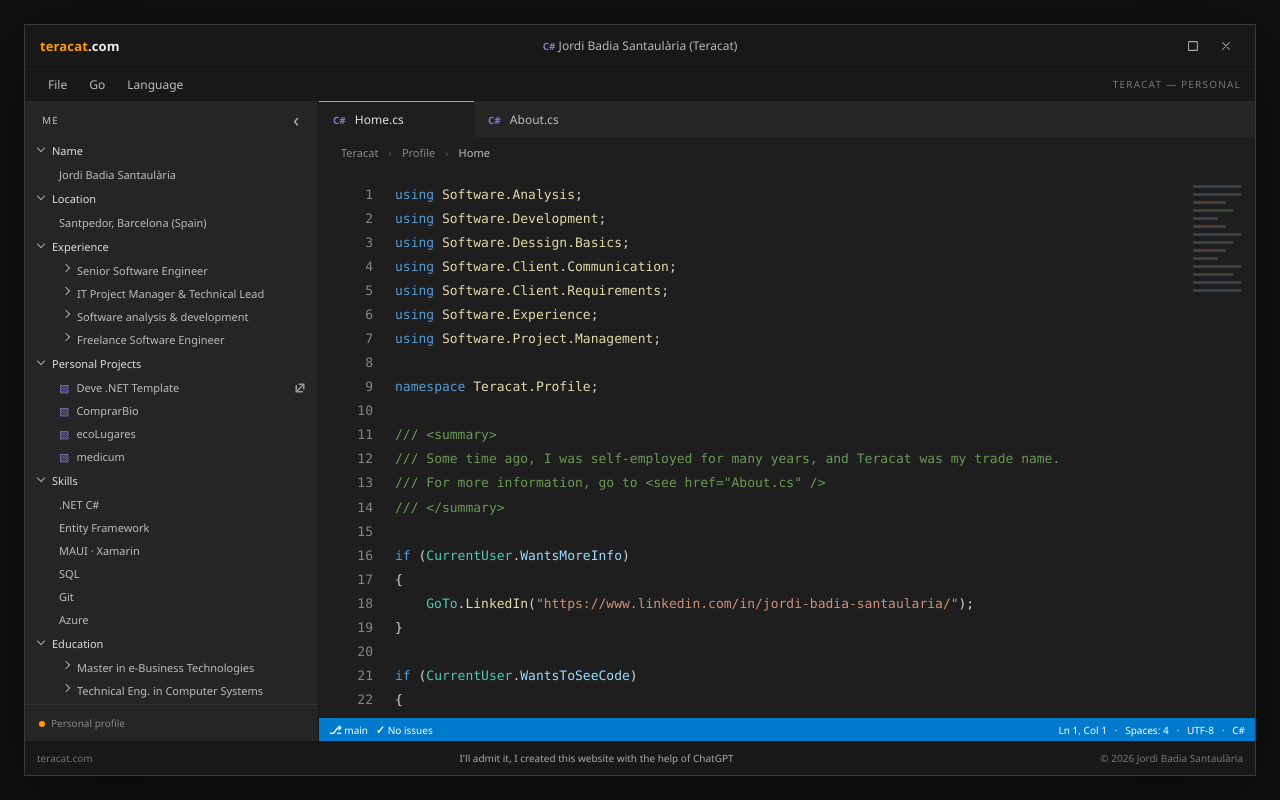
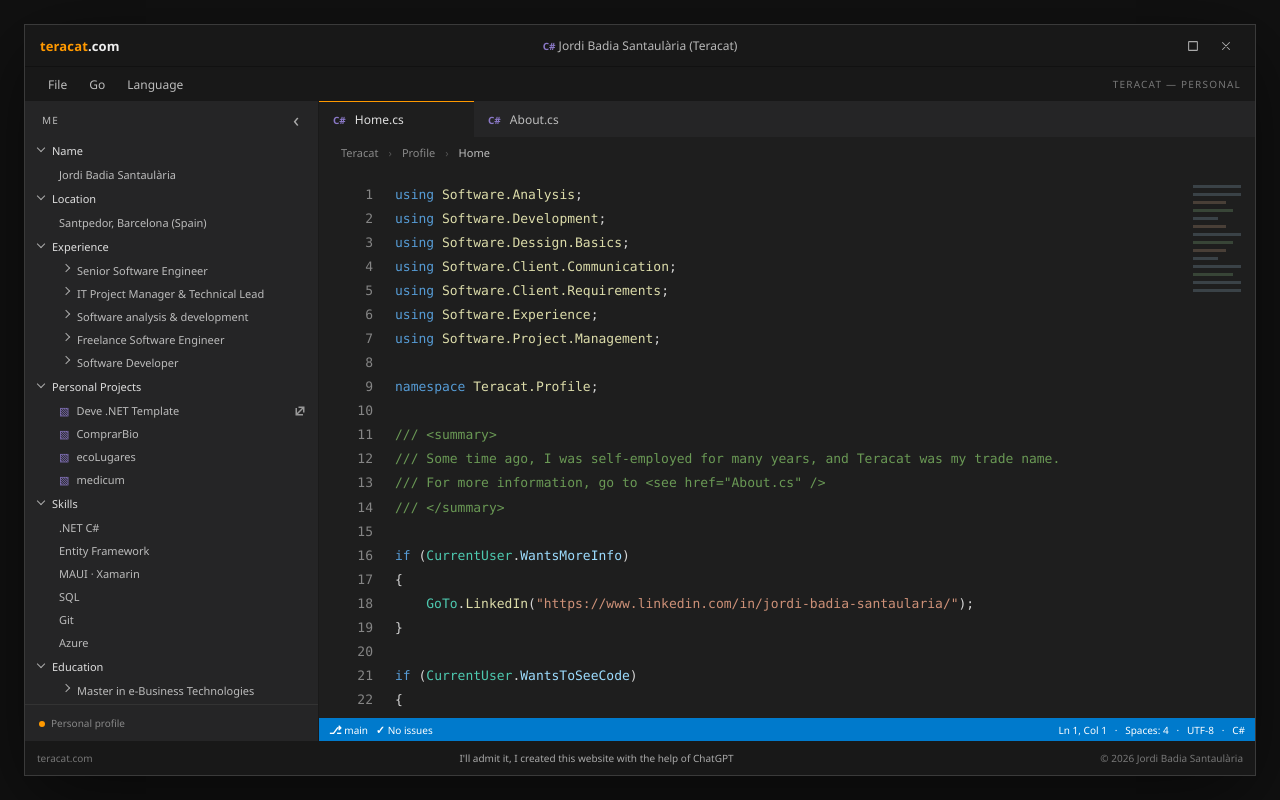
Before and after one commit to teracat/personal-web, a plain HTML site: page index.html in a window 1280 px wide. Drawn offline with Linux system fonts and the light colour scheme.

Commit message:
Added some information and some improvements for the mobile and tablet versions

```diff
--- a/index.html
+++ b/index.html
@@ -86,6 +86,9 @@
               <div class="tree-branch is-collapsed">
                 <button class="tree-item indent-1 tree-parent role-parent" type="button" aria-expanded="false" aria-controls="tree-role-4"><span class="chevron">⌄</span><span data-i18n="me.role4">Freelance Software Engineer</span></button>
                 <div class="tree-children" id="tree-role-4"><div class="tree-item indent-2" data-i18n="me.role4.company">Teracat [May 2004..Apr 2026]</div><div class="tree-item indent-2" data-i18n="me.role4.details">Partial Time · Remote</div></div>
+              </div>              <div class="tree-branch is-collapsed">
+                <button class="tree-item indent-1 tree-parent role-parent" type="button" aria-expanded="false" aria-controls="tree-role-5"><span class="chevron">⌄</span><span data-i18n="me.role5">Software Developer</span></button>
+                <div class="tree-children" id="tree-role-5"><div class="tree-item indent-2" data-i18n="me.role5.company">Xarxa Consultoria Informàtica [Jun 2002..May 2004]</div><div class="tree-item indent-2" data-i18n="me.role5.details">Full Time · In-Site [Manresa]</div></div>
               </div>
             </div>
           </div>
@@ -110,11 +113,11 @@
               <div class="tree-branch is-collapsed">
                 <button class="tree-item indent-1 tree-parent role-parent" type="button" aria-expanded="false" aria-controls="tree-degree-1"><span class="chevron">⌄</span><span data-i18n="me.degree1">Master in e-Business Technologies</span></button>
                 <div class="tree-children" id="tree-degree-2"><div class="tree-item indent-2" data-i18n="me.degree1Note">Mainly Oracle and Java</div></div>
-                <div class="tree-children" id="tree-degree-1"><div class="tree-item indent-2" data-i18n="me.degree2Note">[2001..2002]</div></div>
+                <div class="tree-children" id="tree-degree-1"><div class="tree-item indent-2" data-i18n="me.degree2Note">ICT · Institut Català de Tecnologia [2001..2002]</div></div>
               </div>
               <div class="tree-branch is-collapsed">
                 <button class="tree-item indent-1 tree-parent role-parent" type="button" aria-expanded="false" aria-controls="tree-degree-1"><span class="chevron">⌄</span><span data-i18n="me.degree2">Technical Eng. in Computer Systems</span></button>
-                <div class="tree-children" id="tree-degree-3"><div class="tree-item indent-2" data-i18n="me.degree3Note">[1998..2002]</div></div>
+                <div class="tree-children" id="tree-degree-3"><div class="tree-item indent-2" data-i18n="me.degree3Note">UAB · Univesitat Autònoma de Barcelona [1998..2002]</div></div>
               </div>
             </div>
           </div>
@@ -131,13 +134,13 @@
 
         <section class="code-view" aria-label="C# code editor">
           <div class="code-lines code-home" data-panel="home">
-            <div class="line"><span class="kw">using</span> <span class="ns">Software.Analysis</span>;</div>
-            <div class="line"><span class="kw">using</span> <span class="ns">Software.Development</span>;</div>
-            <div class="line"><span class="kw">using</span> <span class="ns">Software.Dessign.Basics</span>;</div>
-            <div class="line"><span class="kw">using</span> <span class="ns">Software.Client.Communication</span>;</div>
-            <div class="line"><span class="kw">using</span> <span class="ns">Software.Client.Requirements</span>;</div>
-            <div class="line"><span class="kw">using</span> <span class="ns">Software.Experience</span>;</div>
-            <div class="line"><span class="kw">using</span> <span class="ns">Software.Project.Management</span>;</div>
+            <div class="line"><span class="kw">using</span> <span class="ns">Software.<span data-code="using.analysis">Analysis</span></span>;</div>
+            <div class="line"><span class="kw">using</span> <span class="ns">Software.<span data-code="using.development">Development</span></span>;</div>
+            <div class="line"><span class="kw">using</span> <span class="ns">Software.<span data-code="using.design">Dessign.Basics</span></span>;</div>
+            <div class="line"><span class="kw">using</span> <span class="ns">Software.<span data-code="using.communication">Client.Communication</span></span>;</div>
+            <div class="line"><span class="kw">using</span> <span class="ns">Software.<span data-code="using.requirements">Client.Requirements</span></span>;</div>
+            <div class="line"><span class="kw">using</span> <span class="ns">Software.<span data-code="using.experience">Experience</span></span>;</div>
+            <div class="line"><span class="kw">using</span> <span class="ns">Software.<span data-code="using.projectManagement">Project.Management</span></span>;</div>
             <div class="line blank"></div>
             <div class="line"><span class="kw">namespace</span> <span class="ns" data-code="namespace">Teracat.Profile</span>;</div>
             <div class="line blank"></div>
--- a/script.js
+++ b/script.js
@@ -8,6 +8,8 @@ const translations = {
     "me.role2": "Gestor de projectes IT i responsable tècnic", "me.role2.company": "Endepro Software [juny 2018..abr 2026]", "me.role2.details": "Jornada parcial · Presencial [Manresa]",
     "me.role3": "Anàlisi i desenvolupament de programari", "me.role3.company": "Endepro Software [juny 2018..abr 2026]", "me.role3.details": "Jornada parcial · Presencial [Manresa]",
     "me.role4": "Enginyer de programari autònom", "me.role4.company": "Teracat [maig 2004..abr 2026]", "me.role4.details": "Jornada parcial · Remot",
+    "me.role5": "Desenvolupador de programari", "me.role5.company": "Xarxa Consultoria Informàtica [Jun 2002..May 2004]", "me.role5.details": "Jornada completa · Presencial [Manresa]",
+    "code.using.analysis": "Analisi", "code.using.development": "Desenvolupament", "code.using.design": "Disseny.Fonaments", "code.using.communication": "Client.Comunicacio", "code.using.requirements": "Client.Requisits", "code.using.experience": "Experiencia", "code.using.projectManagement": "Gestio.Projectes",
     "me.projects": "Projectes personals", "me.projectLink": "Obre Deve .NET Template a GitHub", "me.education": "Formació", "me.degree1": "Màster en Tecnologies d'e-Business", "me.degree1Note": "Principalment Oracle i Java", "me.degree2": "Enginyeria Tècnica en Informàtica de Sistemes", "me.skills": "Competències", "me.footer": "Perfil personal",
     "breadcrumb.profile": "Perfil", "breadcrumb.home": "Inici", "breadcrumb.about": "Sobre mi", "status.branch": "principal", "status.issues": "Cap incidència", "status.line": "Línia", "status.column": "Columna", "status.spaces": "Espais", "filename.home": "Inici.cs", "filename.about": "SobreMi.cs", "footer.credit": "Ho reconec, he creat aquesta web amb l'ajuda de ChatGPT",
     paragraphs: [
@@ -28,6 +30,8 @@ const translations = {
     "me.role2": "Responsable de proyectos de TI y líder técnico", "me.role2.company": "Endepro Software [junio 2018..abr 2026]", "me.role2.details": "Jornada parcial · Presencial [Manresa]",
     "me.role3": "Análisis y desarrollo de software", "me.role3.company": "Endepro Software [junio 2018..abr 2026]", "me.role3.details": "Jornada parcial · Presencial [Manresa]",
     "me.role4": "Ingeniero de software autónomo", "me.role4.company": "Teracat [mayo 2004..abr 2026]", "me.role4.details": "Jornada parcial · Remoto",
+    "me.role5": "Desarrollador de software", "me.role5.company": "Xarxa Consultoria Informàtica [Jun 2002..May 2004]", "me.role5.details": "Jornada completa · Presencial [Manresa]",
+    "code.using.analysis": "Analisis", "code.using.development": "Desarrollo", "code.using.design": "Diseno.Fundamentos", "code.using.communication": "Cliente.Comunicacion", "code.using.requirements": "Cliente.Requisitos", "code.using.experience": "Experiencia", "code.using.projectManagement": "Gestion.Proyectos",
     "me.projects": "Proyectos personales", "me.projectLink": "Abrir Deve .NET Template en GitHub", "me.education": "Formación", "me.degree1": "Máster en Tecnologías de e-Business", "me.degree1Note": "Principalmente Oracle y Java", "me.degree2": "Ingeniería Técnica en Informática de Sistemas", "me.skills": "Habilidades", "me.footer": "Perfil personal",
     "breadcrumb.profile": "Perfil", "breadcrumb.home": "Inicio", "breadcrumb.about": "Acerca de mí", "status.branch": "principal", "status.issues": "Sin incidencias", "status.line": "Lín.", "status.column": "Col.", "status.spaces": "Espacios", "filename.home": "Inicio.cs", "filename.about": "AcercaDeMi.cs", "footer.credit": "Lo reconozco, he creado esta web con la ayuda de ChatGPT",
     paragraphs: [
@@ -48,6 +52,8 @@ const translations = {
     "me.role2": "IT Project Manager & Technical Lead", "me.role2.company": "Endepro Software [June 2018..Apr 2026]", "me.role2.details": "Partial Time · On-Site [Manresa]",
     "me.role3": "Software analysis & development", "me.role3.company": "Endepro Software [June 2018..Apr 2026]", "me.role3.details": "Partial Time · On-Site [Manresa]",
     "me.role4": "Freelance Software Engineer", "me.role4.company": "Teracat [May 2004..Apr 2026]", "me.role4.details": "Partial Time · Remote",
+    "me.role5": "Software Developer", "me.role5.company": "Xarxa Consultoria Informàtica [Jun 2002..May 2004]", "me.role5.details": "Full Time · On-Site [Manresa]",
+    "code.using.analysis": "Analysis", "code.using.development": "Development", "code.using.design": "Dessign.Basics", "code.using.communication": "Client.Communication", "code.using.requirements": "Client.Requirements", "code.using.experience": "Experience", "code.using.projectManagement": "Project.Management",
     "me.projects": "Personal Projects", "me.projectLink": "Open Deve .NET Template on GitHub", "me.education": "Education", "me.degree1": "Master in e-Business Technologies", "me.degree1Note": "Mainly Oracle and Java", "me.degree2": "Technical Eng. in Computer Systems", "me.skills": "Skills", "me.footer": "Personal profile",
     "breadcrumb.profile": "Profile", "breadcrumb.home": "Home", "breadcrumb.about": "About", "status.branch": "main", "status.issues": "No issues", "status.line": "Ln", "status.column": "Col", "status.spaces": "Spaces", "filename.home": "Home.cs", "filename.about": "About.cs", "footer.credit": "I'll admit it, I created this website with the help of ChatGPT",
     paragraphs: [
@@ -326,6 +332,7 @@ try {
   currentLanguage = browserLanguage;
 }
 
+isWindowMaximized = window.matchMedia("(max-width: 1024px)").matches;
 setExplorerCollapsed(window.matchMedia("(max-width: 760px)").matches);
 applyLanguage(currentLanguage);
 window.matchMedia("(max-width: 760px)").addEventListener("change", (event) => {
--- a/styles.css
+++ b/styles.css
@@ -208,6 +208,10 @@ body.window-maximized { padding: 0; }
 .page-footer { justify-content: space-between; min-height: 34px; flex: 0 0 auto; gap: 12px; padding: 6px 12px; background: var(--chrome); color: #777777; font-size: 10px; }
 .footer-credit { flex: 1; color: #aaaaaa; text-align: center; }
 
+@media (max-width: 1024px) {
+  .minimap { display: none; }
+}
+
 @media (max-width: 760px) {
   body { padding: 0; }
   .ide-window { height: 100vh; height: 100dvh; min-height: 0; border: 0; }
```
